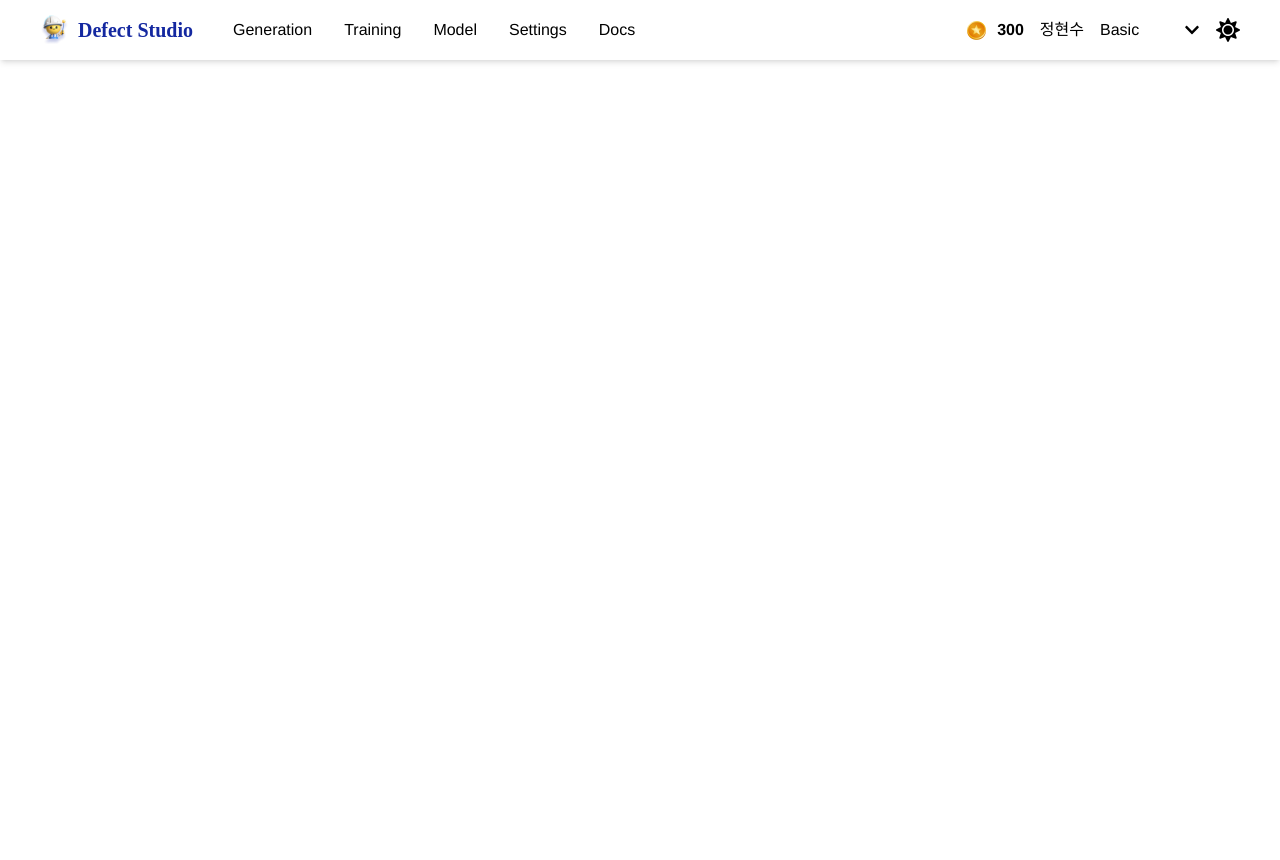
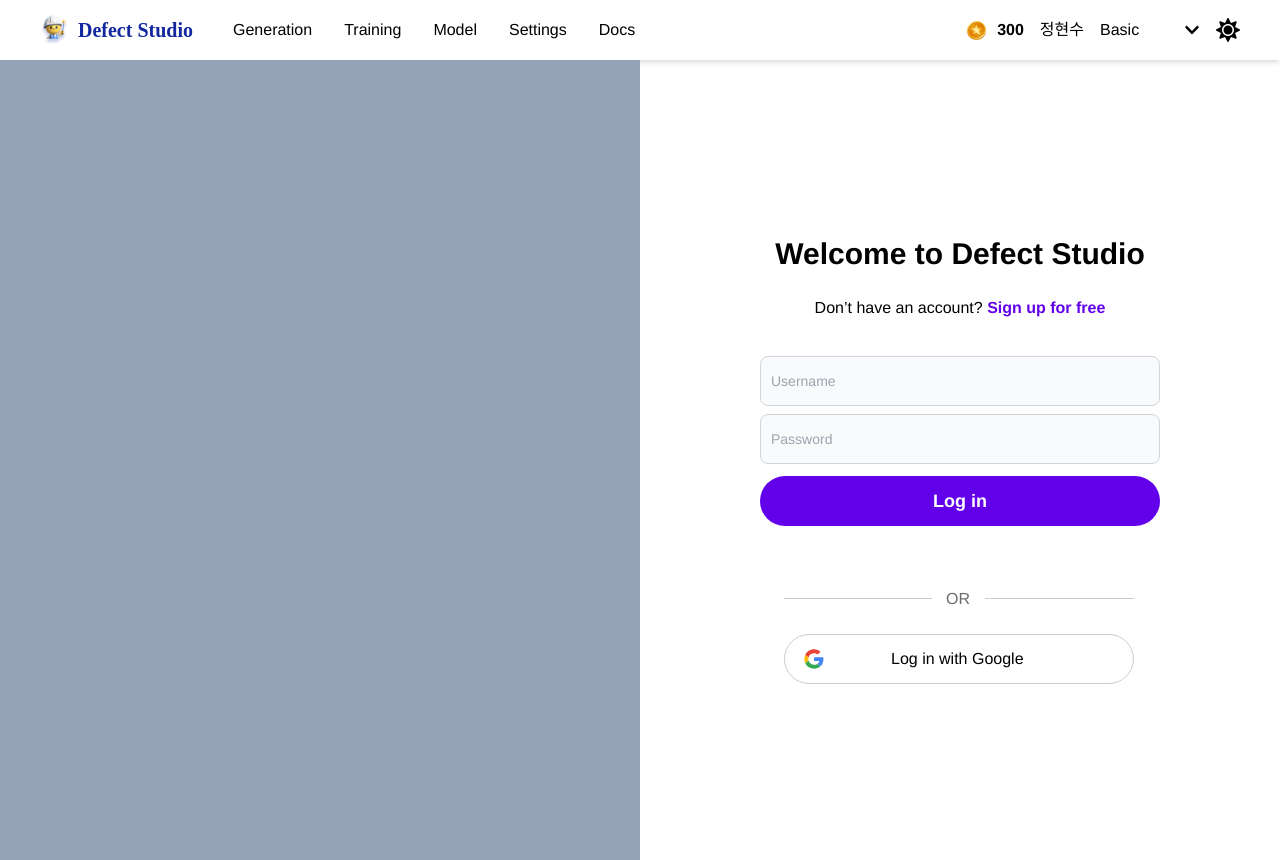
Before and after one commit to tnwls000/DefectStudio, a React (Vite) app in the folder frontend/: page /login in a window 1280 px wide. Before the commit the page ends 800 px from the top, so only its background shows below. Built offline with nearby package versions, Linux system fonts and the light colour scheme; a web font is replaced by a local one.

Commit message:
[#12] ui : 로그인 홈 페이지 ui구축

```diff
--- a/frontend/src/App.tsx
+++ b/frontend/src/App.tsx
@@ -6,6 +6,7 @@
 import Model from './pages/Model';
 import Settings from './pages/Settings';
 import Docs from './pages/Docs';
+import Login from './pages/Login';
 
 function App() {
   return (
@@ -13,6 +14,7 @@
       <Navbar />
       <Routes>
         <Route path="/" element={<Home />} />
+        <Route path="/login" element={<Login />} />
         <Route path="/generation/*" element={<Generation />} />
         <Route path="/training" element={<Training />} />
         <Route path="/model" element={<Model />} />
--- a/frontend/src/pages/Login.tsx
+++ b/frontend/src/pages/Login.tsx
@@ -1,5 +1,62 @@
 const Login = () => {
-  return <div>Login</div>;
+  return (
+    <div className="relative overflow-hidden w-full min-h-screen flex flex-row">
+      {/* 움직이는 화면 넣는 곳 */}
+      <section className="w-1/2 h-screen hidden lg:block bg-slate-400"></section>
+
+      {/* 로그인 폼 */}
+      <section className="w-full lg:w-1/2 flex flex-col justify-center items-center">
+        <p className="text-3xl font-black text-center text-black mb-6">Welcome to Defect Studio</p>
+        <p className="text-base text-center mb-6">
+          <span className="text-base text-black">Don’t have an account? </span>
+          <span className="text-base font-black text-[#6200ea]">Sign up for free</span>
+        </p>
+        {/* Id */}
+        <input
+          type="text"
+          id="Username"
+          name="Username"
+          className="mt-3 mb-1 bg-gray-50 border border-gray-300 text-gray-900 text-sm rounded-lg focus:ring-blue-500 focus:border-blue-500 block w-[400px] h-[50px] p-2.5 dark:bg-gray-700 dark:border-gray-600 dark:placeholder-gray-400 dark:text-white dark:focus:ring-blue-500 dark:focus:border-blue-500"
+          placeholder="Username"
+          required
+        />
+        {/* pw */}
+        <input
+          type="password"
+          id="password"
+          name="password"
+          className="mt-1 mb-3 bg-gray-50 border border-gray-300 text-gray-900 text-sm rounded-lg focus:ring-blue-500 focus:border-blue-500 block w-[400px] h-[50px]  p-2.5 dark:bg-gray-700 dark:border-gray-600 dark:placeholder-gray-400 dark:text-white dark:focus:ring-blue-500 dark:focus:border-blue-500"
+          placeholder="Password"
+          required
+        />
+        <button className="w-[400px] h-[50px] rounded-[100px] bg-[#6200ea] text-lg font-black text-white mb-10">
+          Log in
+        </button>
+        {/* or */}
+        <div className="w-[350px] h-[37px] my-4 relative">
+          <svg
+            width={350}
+            height={1}
+            viewBox="0 0 350 1"
+            fill="none"
+            xmlns="http://www.w3.org/2000/svg"
+            className="absolute left-[-1px] top-4"
+            preserveAspectRatio="none"
+          >
+            <line y1="0.5" x2={350} y2="0.5" stroke="#CCCCCC" />
+          </svg>
+          <div className="w-[53px] h-[37px] absolute left-[147px] top-[-1px] bg-white" />
+          <p className="absolute left-[161px] top-[5px] text-base text-left text-[#696969]">OR</p>
+        </div>
+        {/* Google Login */}
+        <div className="w-[350px] h-[50px] relative">
+          <div className="w-[350px] h-[50px] absolute left-[-1px] top-[-1px] rounded-[100px] border border-[#ccc]" />
+          <p className="absolute left-[106px] top-3 text-base text-left text-black">Log in with Google</p>
+          <img src={'./src/assets/google.svg'} className="w-5 h-5 absolute left-[19px] top-3.5 object-contain" />
+        </div>
+      </section>
+    </div>
+  );
 };
 
 export default Login;
```
Also changed, not shown: frontend/src/assets/google.svg (added).
